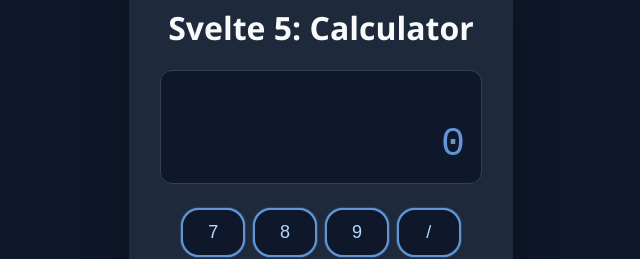
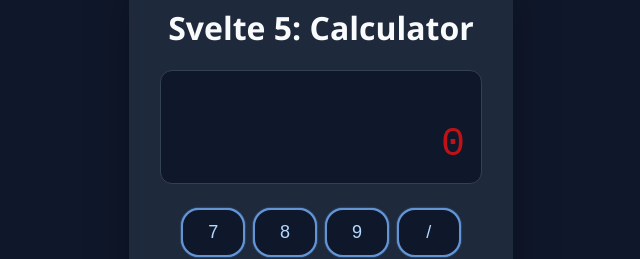
Before and after one commit to AxI0mAn/axio_calcul, a SvelteKit app: page / in a window 1280 px wide. Shown: the part 157-416 px from the top of the page, without its empty margins (319-959 px from the left). Built offline with nearby package versions, Linux system fonts and the light colour scheme.

Commit message:
visible test - red text on calculator display

```diff
--- a/src/routes/+page.svelte
+++ b/src/routes/+page.svelte
@@ -310,7 +310,8 @@
 		margin-bottom: 1.5rem;
 		min-height: 5rem;
 		width: 90%;
-		color: rgba(120, 180, 255, 0.8);
+		color: rgba(236, 17, 17, 0.8);
+		/* color: rgba(120, 180, 255, 0.8); */
 		font-family: 'Courier New', monospace;
 
 		display: flex;
```
